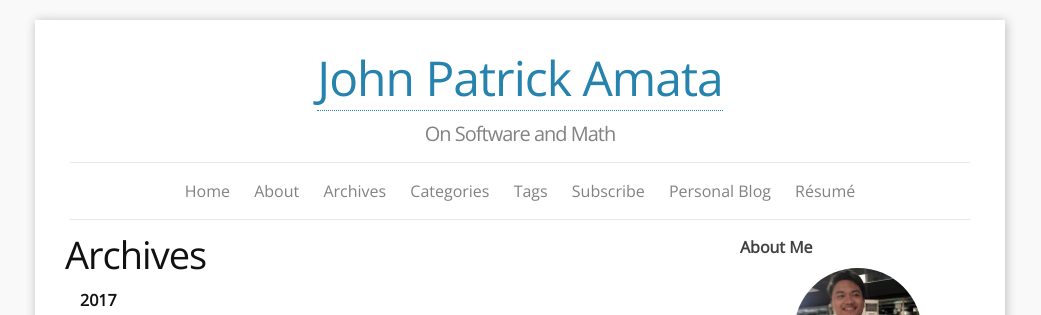
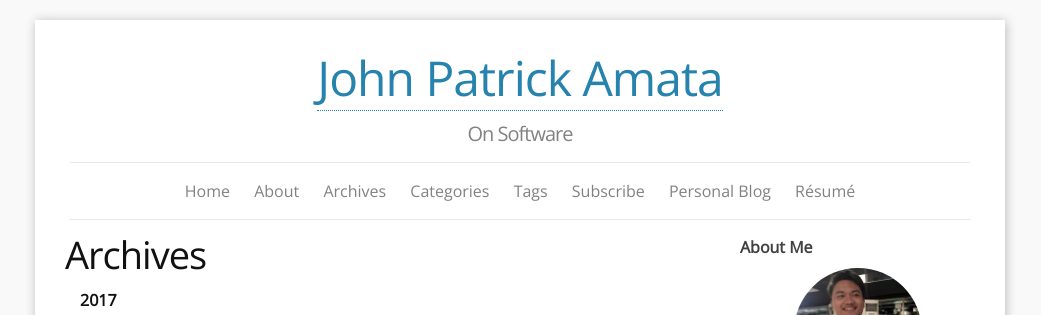
Before and after one commit to jpamata/jpamata.github.io, a Jekyll site: the page built from c_archives.md, in a window 1280 px wide. Shown: the top 315 px of the page, without its empty margins (120-1161 px from the left). Built offline with Jekyll 4.4.1, drawn with Linux system fonts in a browser that asks for light colours; nearby versions of some CDN libraries.

Commit message:
Update _config.yml

```diff
--- a/_config.yml
+++ b/_config.yml
@@ -1,6 +1,6 @@
 ### Site info:
 title: John Patrick Amata
-tagline: On Software and Math
+tagline: On Software
 author: John Amata
 email: hello@johnamata.com
 description: "Tech and a little bit of everything." # You can edit this line in _config.yml. It will appear in your document head meta and in your feed.xml site description
```
